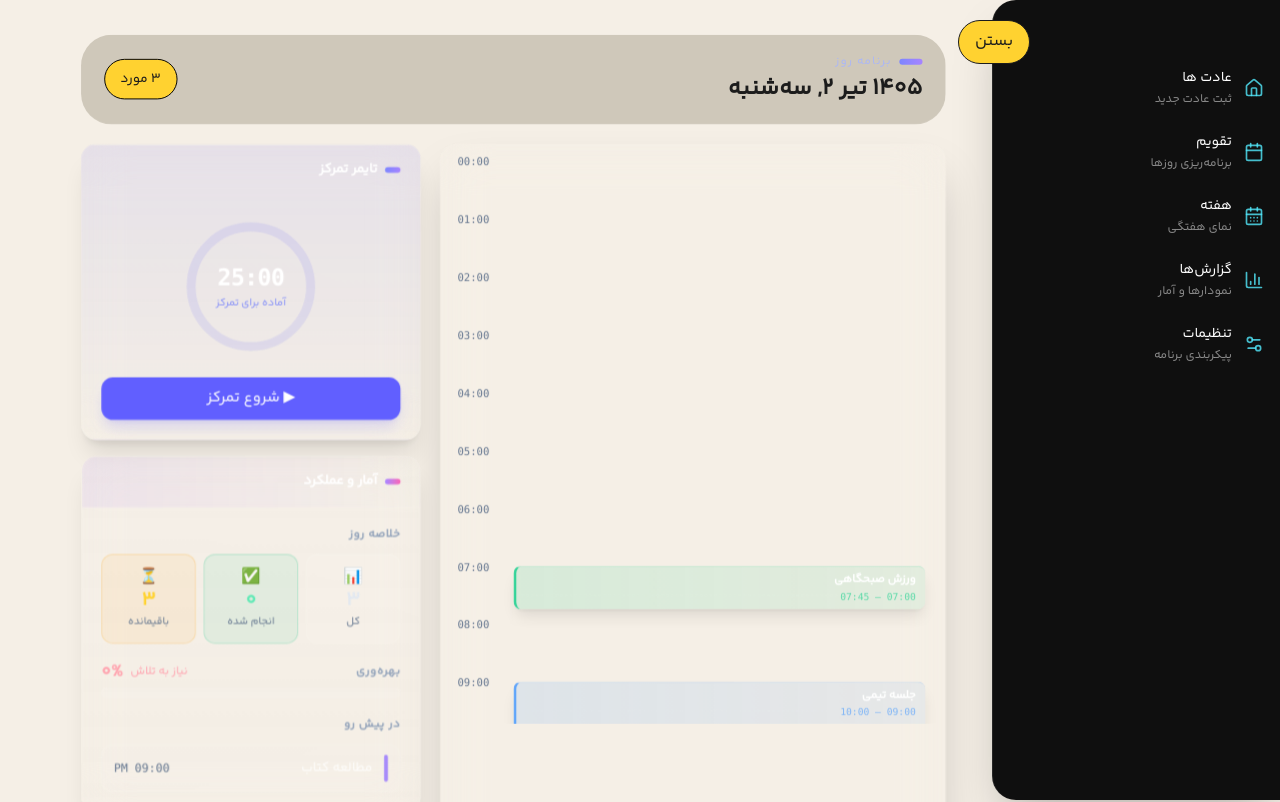
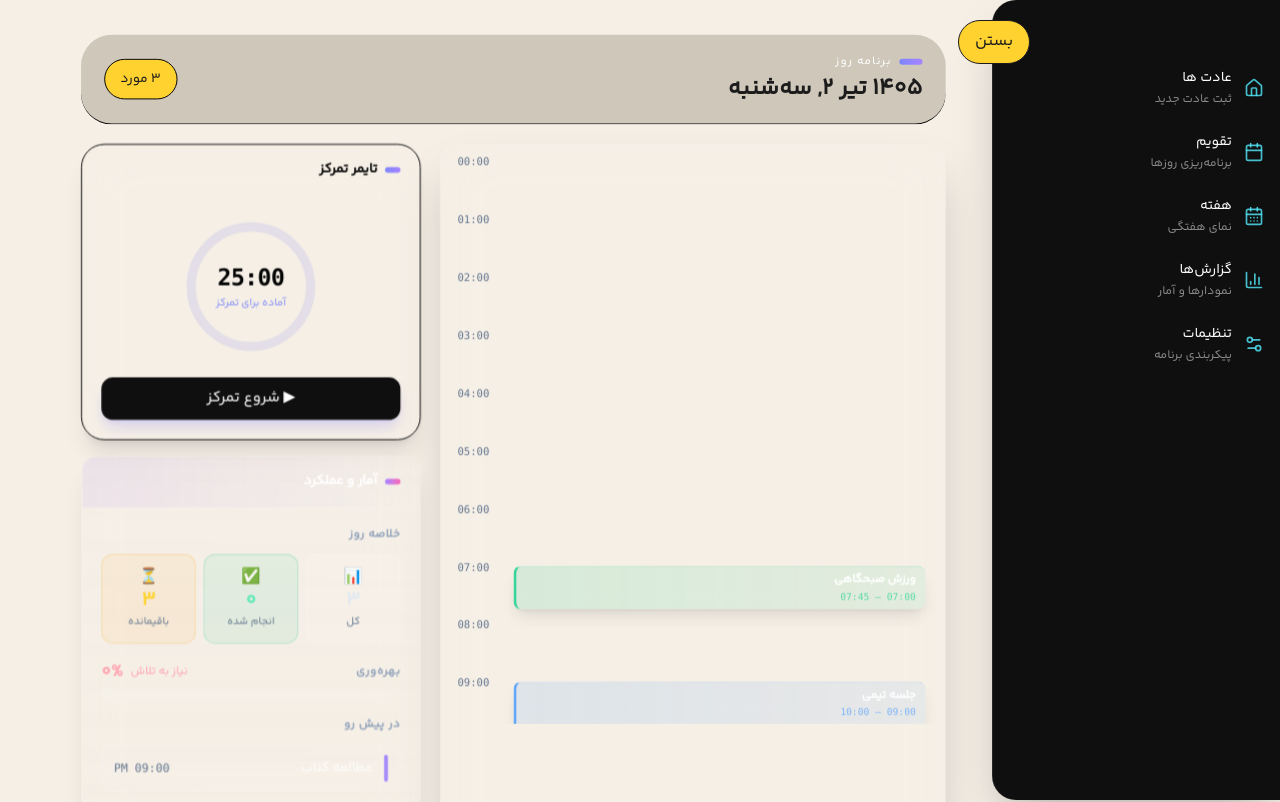
Before and after one commit to MobinaLalani/MyCalendar, a Next.js app: page /DaySheet in a window 1280 px wide. Shown: the top 802 px of the page. Built offline with nearby package versions, Linux system fonts and the light colour scheme.

Commit message:
add some change

```diff
--- a/src/features/daySheet/components/FocusTimer.tsx
+++ b/src/features/daySheet/components/FocusTimer.tsx
@@ -54,14 +54,14 @@ export default function FocusTimer() {
 
   return (
     <div
-      className={`overflow-hidden rounded-2xl border border-white/8 bg-linear-to-b ${cfg.gradientFrom} to-white/2 shadow-xl backdrop-blur-xl`}
+      className={`overflow-hidden rounded-3xl  border border-black shadow-xl backdrop-blur-xl`}
     >
       {/* Header */}
       <div className="border-b border-white/8 px-5 py-4">
         <div className="flex items-center justify-between">
           <div className="flex items-center gap-2">
             <div className={`h-1.5 w-4 rounded-full bg-linear-to-r ${cfg.accentClass}`} />
-            <h3 className="text-sm font-semibold text-white">تایمر تمرکز</h3>
+            <h3 className="text-sm font-semibold text-black">تایمر تمرکز</h3>
           </div>
           {completedPomodoros > 0 && (
             <div className="flex items-center gap-1.5 rounded-lg border border-amber-500/20 bg-amber-500/15 px-2.5 py-1">
@@ -110,7 +110,7 @@ export default function FocusTimer() {
               />
             </svg>
             <div className="absolute inset-0 flex flex-col items-center justify-center">
-              <span className="font-mono text-2xl font-bold tracking-tight text-white">
+              <span className="font-mono text-2xl font-bold tracking-tight text-black">
                 {timeLabel}
               </span>
               <span className="mt-0.5 text-[11px] font-medium" style={{ color: cfg.color }}>
@@ -125,7 +125,7 @@ export default function FocusTimer() {
           {phase === "idle" && (
             <button
               onClick={start}
-              className="flex-1 rounded-xl bg-indigo-500 py-2.5 text-sm font-semibold text-white shadow-lg shadow-indigo-500/20 transition-all duration-200 hover:bg-indigo-400"
+              className="flex-1 rounded-xl bg-(--sidebar) py-2.5 text-sm font-semibold text-white shadow-lg shadow-indigo-500/20 transition-all duration-200 hover:bg-indigo-400"
             >
               ▶ شروع تمرکز
             </button>
--- a/src/features/daySheet/components/layout/DaySheetLayout.tsx
+++ b/src/features/daySheet/components/layout/DaySheetLayout.tsx
@@ -45,14 +45,14 @@ const DaySheetLayout: React.FC<DaySheetLayoutProps> = ({ selectedDateKey }) => {
   }).length;
 
   return (
-    <div className="mx-4 flex min-h-[95vh] max-w-full flex-col gap-5 py-5 lg:mx-8">
+    <div className="mx-4 flex min-h-[95vh] max-w-full flex-col bg-(--background) gap-5 py-5 lg:mx-8">
       {/* Header */}
-      <div className="relative border-b border-white/8 bg-(--lightGray) px-6 py-5 rounded-4xl">
+      <div className="relative border-b border-black bg-(--lightGray) px-6 py-5 rounded-4xl">
         <div className="relative flex items-center justify-between">
           <div>
             <div className="mb-1 flex items-center gap-2">
               <div className="h-1.5 w-6 rounded-full bg-linear-to-r from-indigo-400 to-violet-400" />
-              <span className="text-xs font-medium tracking-widest text-indigo-300/80 uppercase">
+              <span className="text-xs font-medium tracking-widest text-white  uppercase">
                 برنامه روز
               </span>
             </div>
```
